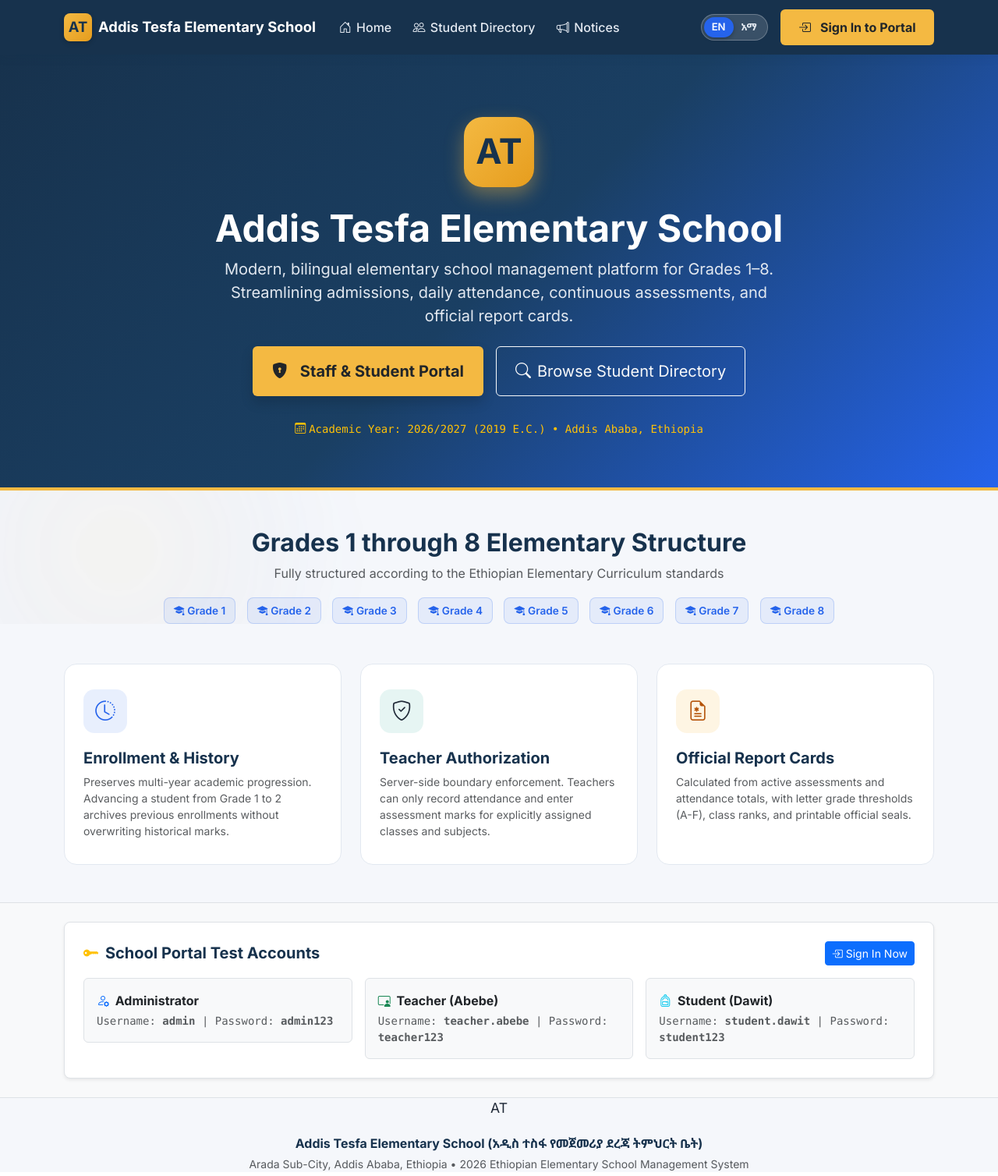
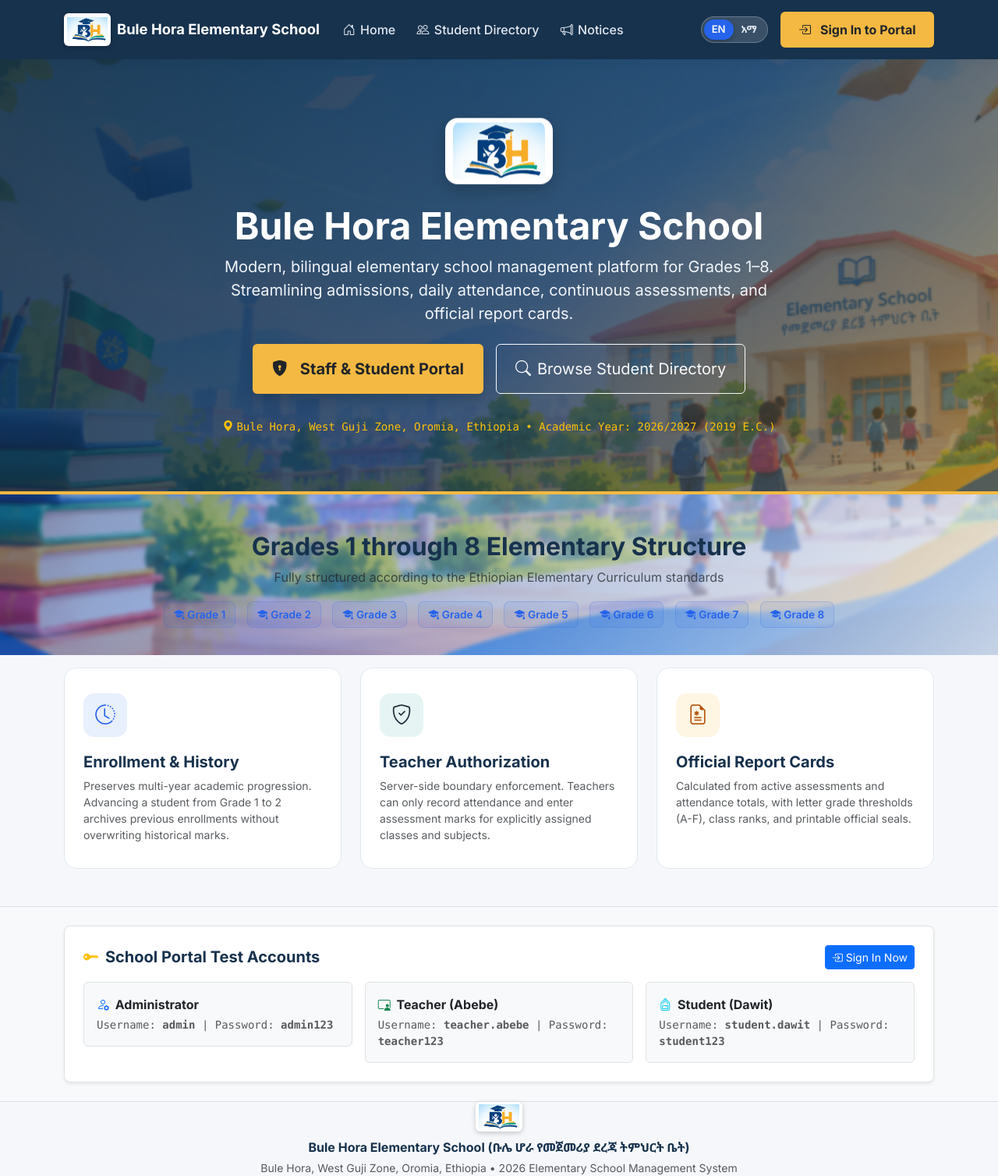
Before and after one commit to petersisay/student-registration-system, a Java web app: page /index.jsp in a window 1280 px wide. Shown: the whole page at 78% size. Run offline with Tomcat 11, a stand-in JSP engine, Linux system fonts and the light colour scheme.

Commit message:
feat(portal): update landing portal with Bule Hora branding, logo, and movable background

```diff
--- a/src/main/webapp/index.jsp
+++ b/src/main/webapp/index.jsp
@@ -43,37 +43,16 @@
 <head>
     <meta charset="UTF-8">
     <meta name="viewport" content="width=device-width, initial-scale=1.0">
-    <title><%= isAmharic ? "አዲስ ተስፋ የመጀመሪያ ደረጃ ትምህርት ቤት (1ኛ - 8ኛ ክፍል)" : "Addis Tesfa Elementary School (Grades 1–8)" %></title>
+    <title><%= isAmharic ? "ቡሌ ሆራ የመጀመሪያ ደረጃ ትምህርት ቤት (1ኛ - 8ኛ ክፍል)" : "Bule Hora Elementary School (Grades 1–8)" %></title>
     <!-- Bootstrap 5.3 CSS -->
     <link href="https://cdn.jsdelivr.net/npm/bootstrap@5.3.2/dist/css/bootstrap.min.css" rel="stylesheet">
     <link rel="stylesheet" href="https://cdn.jsdelivr.net/npm/bootstrap-icons@1.11.3/font/bootstrap-icons.min.css">
     <!-- Custom Design System -->
     <link href="<%= request.getContextPath() %>/css/style.css" rel="stylesheet">
     <style>
-        .hero-banner {
-            background: linear-gradient(135deg, var(--primary-navy) 0%, #1a3f63 50%, var(--primary-blue) 100%);
-            color: #FFFFFF;
-            padding: 5rem 1rem 4rem;
-            position: relative;
-            overflow: hidden;
-            border-bottom: 4px solid var(--warm-gold);
-        }
-        .hero-emblem {
-            width: 90px;
-            height: 90px;
-            background: linear-gradient(135deg, var(--warm-gold), #E69D1E);
-            color: var(--primary-navy);
-            border-radius: 24px;
-            display: inline-flex;
-            align-items: center;
-            justify-content: center;
-            font-size: 2.8rem;
-            font-weight: 800;
-            margin-bottom: 1.5rem;
-            box-shadow: 0 10px 25px rgba(244, 185, 66, 0.4);
-        }
         .feature-box {
-            background: #FFFFFF;
+            background: rgba(255, 255, 255, 0.95);
+            backdrop-filter: blur(8px);
             border-radius: 16px;
             padding: 2rem 1.5rem;
             border: 1px solid var(--border-color);
@@ -110,18 +89,18 @@
 </head>
 <body>
 
-<!-- Animated Flowing Background -->
-<div class="flowing-bg">
-    <div class="shape-blob blob-1"></div>
-    <div class="shape-blob blob-2"></div>
+<!-- Movable and Animated School Landscape Background -->
+<div class="movable-bg-wrapper">
+    <div class="movable-bg-img"></div>
+    <div class="movable-bg-overlay"></div>
 </div>
 
 <!-- Header / Navigation -->
 <nav class="navbar navbar-expand-lg navbar-custom sticky-top">
     <div class="container">
         <a class="navbar-brand d-flex align-items-center gap-2" href="<%= request.getContextPath() %>/index.jsp">
-            <div class="school-badge">AT</div>
-            <span><%= isAmharic ? "አዲስ ተስፋ የመጀመሪያ ደረጃ ትምህርት ቤት" : "Addis Tesfa Elementary School" %></span>
+            <img src="<%= request.getContextPath() %>/images/bule-hora-logo.png" alt="Bule Hora Logo" class="school-logo-img">
+            <span><%= isAmharic ? "ቡሌ ሆራ የመጀመሪያ ደረጃ ትምህርት ቤት" : "Bule Hora Elementary School" %></span>
         </a>
 
         <button class="navbar-toggler text-white border-0" type="button" data-bs-toggle="collapse" data-bs-target="#publicNav">
@@ -163,14 +142,16 @@
     </div>
 </nav>
 
-<!-- Hero Banner -->
-<section class="hero-banner text-center">
-    <div class="container position-relative" style="z-index: 2;">
-        <div class="hero-emblem">AT</div>
-        <h1 class="display-5 fw-bold mb-2">
-            <%= isAmharic ? "አዲስ ተስፋ የመጀመሪያ ደረጃ ትምህርት ቤት" : "Addis Tesfa Elementary School" %>
+<!-- Hero Banner with Movable School Background & Bule Hora Logo -->
+<section class="hero-banner-bule-hora text-center">
+    <div class="hero-bg-anim"></div>
+    <div class="hero-overlay-gradient"></div>
+    <div class="container position-relative" style="z-index: 3;">
+        <img src="<%= request.getContextPath() %>/images/bule-hora-logo.png" alt="Bule Hora School Logo" class="school-logo-lg">
+        <h1 class="display-5 fw-bold mb-2 text-white">
+            <%= isAmharic ? "ቡሌ ሆራ የመጀመሪያ ደረጃ ትምህርት ቤት" : "Bule Hora Elementary School" %>
         </h1>
-        <p class="lead mb-4 mx-auto" style="max-width: 720px; color: #E2E8F0;">
+        <p class="lead mb-4 mx-auto" style="max-width: 720px; color: #F1F5F9;">
             <%= isAmharic
                 ? "የ1ኛ እስከ 8ኛ ክፍል የተሟላ የትምህርት ቤት መረጃ አስተዳደር ሥርዓት - ተማሪዎች፣ ምዘና፣ የተገኝነት ክትትልና የውጤት ካርድ።"
                 : "Modern, bilingual elementary school management platform for Grades 1–8. Streamlining admissions, daily attendance, continuous assessments, and official report cards."
@@ -185,7 +166,7 @@
             </a>
         </div>
         <div class="mt-4 pt-2 text-warning small font-monospace">
-            <i class="bi bi-calendar3 me-1"></i><%= isAmharic ? "የትምህርት ዘመን፡ 2019 ዓ.ም (2026/2027)" : "Academic Year: 2026/2027 (2019 E.C.)" %> &bull; Addis Ababa, Ethiopia
+            <i class="bi bi-geo-alt-fill me-1"></i>Bule Hora, West Guji Zone, Oromia, Ethiopia &bull; <%= isAmharic ? "የትምህርት ዘመን፡ 2019 ዓ.ም (2026/2027)" : "Academic Year: 2026/2027 (2019 E.C.)" %>
         </div>
     </div>
 </section>
@@ -309,9 +290,9 @@
 <!-- Footer -->
 <footer class="app-footer text-center">
     <div class="container">
-        <div class="school-badge mx-auto mb-2" style="width: 38px; height: 38px; font-size: 1.1rem;">AT</div>
-        <p class="mb-1 fw-bold text-navy" style="color: var(--primary-navy);">Addis Tesfa Elementary School (አዲስ ተስፋ የመጀመሪያ ደረጃ ትምህርት ቤት)</p>
-        <p class="text-muted small mb-0">Arada Sub-City, Addis Ababa, Ethiopia &bull; 2026 Ethiopian Elementary School Management System</p>
+        <img src="<%= request.getContextPath() %>/images/bule-hora-logo.png" alt="Bule Hora Logo" class="school-logo-img mx-auto mb-2" style="height: 38px;">
+        <p class="mb-1 fw-bold text-navy" style="color: var(--primary-navy);">Bule Hora Elementary School (ቡሌ ሆራ የመጀመሪያ ደረጃ ትምህርት ቤት)</p>
+        <p class="text-muted small mb-0">Bule Hora, West Guji Zone, Oromia, Ethiopia &bull; 2026 Elementary School Management System</p>
     </div>
 </footer>
 
```
